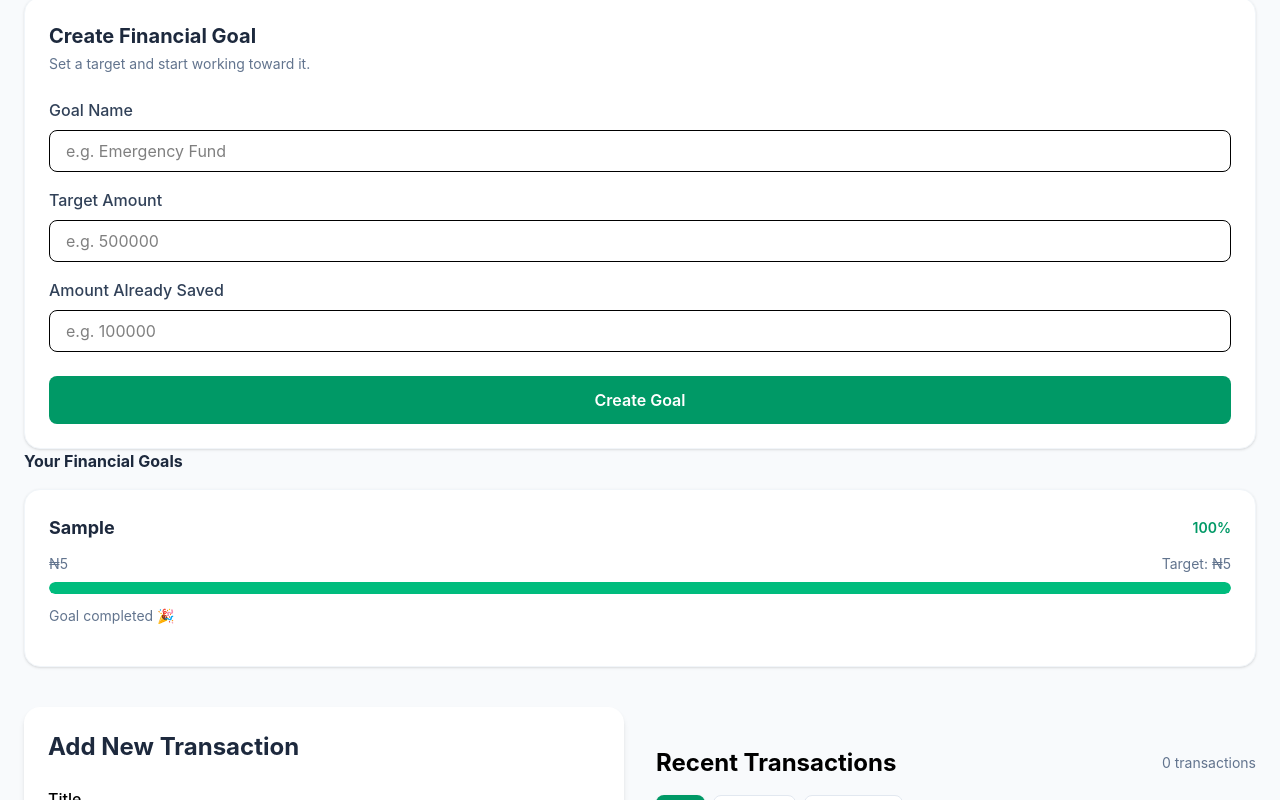
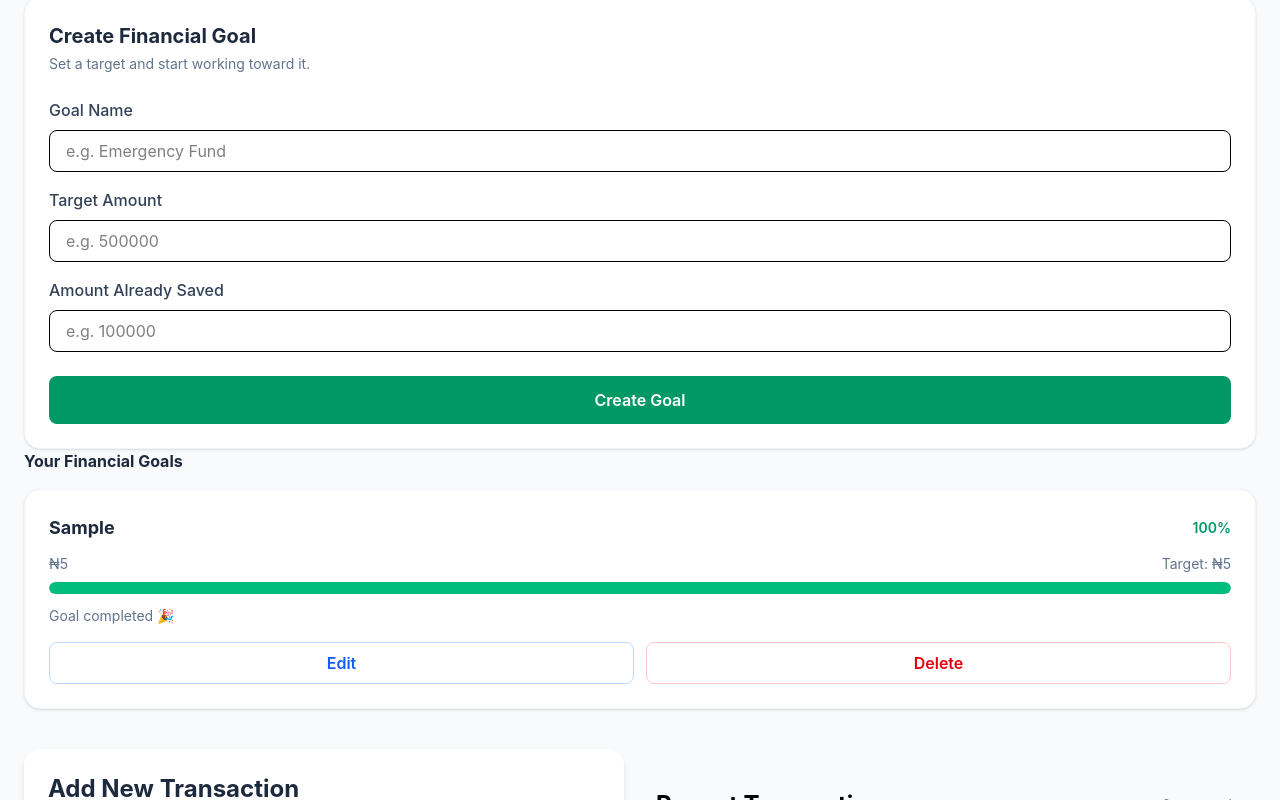
Before and after one commit to sharon5555/Finance-tracker, a React (Vite) app: page / in a window 1280 px wide. Both pictures are taken after typing "Sample", "5", "5" into the empty fields and a click on the button "Create Goal". Shown: the part 1489-2289 px from the top of the page. Built offline with nearby package versions, Linux system fonts and the light colour scheme.

Commit message:
Add financial goal management

```diff
--- a/src/components/common/GoalCard.jsx
+++ b/src/components/common/GoalCard.jsx
@@ -11,7 +11,9 @@ function GoalCard({
     name,
     targetAmount,
     currentAmount,
-    onAddMoney
+    onAddMoney,
+    onDelete,
+    onEdit
 }) {
 
     // Store the amount the user wants to add.
@@ -172,6 +174,38 @@ function GoalCard({
 
             )}
 
+
+            {/*
+                Goal action buttons:
+
+                Edit allows the user to change the goal.
+                Delete removes the goal.
+            */}
+            <div className="flex gap-3 mt-3">
+
+                {/* Edit Goal button */}
+                <button
+                    type="button"
+                    onClick={onEdit}
+                    className="flex-1 border border-blue-200 text-blue-600
+                    py-2 rounded-lg font-semibold hover:bg-blue-50"
+                >
+                    Edit
+                </button>
+
+
+                {/* Delete Goal button */}
+                <button
+                    type="button"
+                    onClick={onDelete}
+                    className="flex-1 border border-red-200 text-red-600
+                    py-2 rounded-lg font-semibold hover:bg-red-50"
+                >
+                    Delete
+                </button>
+
+            </div>
+
         </div>
 
     );
--- a/src/components/common/GoalForm.jsx
+++ b/src/components/common/GoalForm.jsx
@@ -1,4 +1,4 @@
-import { useState } from "react";
+import {  useEffect, useState } from "react";
 
 
 /*
@@ -9,8 +9,18 @@ import { useState } from "react";
     - Goal name
     - Target amount
     - Starting amount
+
+    GoalForm can now handle both creating
+    and editing financial goals.
 */
-function GoalForm({ onAddGoal }) {
+function GoalForm({
+
+    onAddGoal,
+    editingGoal,
+    onFinishEditing
+}) {
+
+
 
     // Store the name of the goal.
     const [name, setName] = useState("");
@@ -20,6 +30,24 @@ function GoalForm({ onAddGoal }) {
 
     // Store the amount already saved.
     const [currentAmount, setCurrentAmount] = useState("");
+
+    /*
+        When the user clicks Edit, load the selected
+        goal's current information into the form.
+    */
+    useEffect(() => {
+
+        // If no goal is selected for editing, do nothing.
+        if (!editingGoal) {
+            return;
+        }
+
+        // Fill the inputs with the existing goal information.
+        setName(editingGoal.name);
+        setTargetAmount(String(editingGoal.targetAmount));
+        setCurrentAmount(String(editingGoal.currentAmount));
+
+    }, [editingGoal]);
 
 
     /*
@@ -82,14 +110,19 @@ function GoalForm({ onAddGoal }) {
 
 
         /*
-            Create the goal object.
+            Create the goal information.
 
-            Date.now() gives each goal
-            a unique ID.
+            When editing:
+            Keep the existing ID.
+
+            When creating:
+            Generate a new ID.
         */
         const newGoal = {
 
-            id: Date.now(),
+            id: editingGoal
+                ? editingGoal.id
+                : Date.now(),
 
             name: name.trim(),
 
@@ -102,6 +135,11 @@ function GoalForm({ onAddGoal }) {
 
         // Send the goal to Hero.jsx.
         onAddGoal(newGoal);
+
+        // If we were editing a goal, leave edit mode after saving.
+        if (editingGoal) {
+            onFinishEditing();
+        }
 
 
         // Clear the form after saving.
@@ -122,7 +160,9 @@ function GoalForm({ onAddGoal }) {
             <div className="mb-6">
 
                 <h2 className="text-xl font-bold text-slate-800">
-                    Create Financial Goal
+                    {editingGoal
+                        ? "Edit Financial Goal"
+                        : "Create Financial Goal"}
                 </h2>
 
                 <p className="text-sm text-slate-500 mt-1">
@@ -201,7 +241,9 @@ function GoalForm({ onAddGoal }) {
                     className="w-full bg-emerald-600 text-white py-3 rounded-lg
                     font-semibold hover:bg-emerald-700"
                 >
-                    Create Goal
+                    {editingGoal
+                        ? "Update Goal"
+                        : "Create Goal"}
                 </button>
 
             </form>
--- a/src/components/landing/Hero.jsx
+++ b/src/components/landing/Hero.jsx
@@ -135,15 +135,42 @@ function Hero() {
     */
     const [goals, setGoals] = useState([]);
 
+    // Storethe goal currently being edited.
+    const [editingGoal, setEditingGoal] = useState(null);
+
     /*
-        Add a new financial goal to the goal list.
+        Add or update a financial goal.
 
-        GoalForm sends the new goal here.
+        If the goal already exists, we update it.
+        If it does not exist, we create a new goal.
     */
     function addGoal(goal) {
 
-        // Add the new goal to the existing goals.
+        // Check whether this goal already exists.
+        const existingGoal = goals.find(
+            (item) => item.id === goal.id
+        );
+
+
+        // If the goal already exists, update it.
+        if (existingGoal) {
+
+            setGoals(
+                goals.map((item) =>
+                    item.id === goal.id
+                        ? goal
+                        : item
+                )
+            );
+
+            return;
+        }
+
+
+        // If the goal does not exist,
+        // add it as a new goal.
         setGoals([...goals, goal]);
+
     }
 
     /*
@@ -172,6 +199,60 @@ function Hero() {
                 return goal;
             })
         );
+    }
+
+    /*
+    Delete a financial goal.
+
+    We first ask the user to confirm.
+    If they confirm, we remove the goal
+    from the goals array.
+    */
+    function deleteGoal(goalId) {
+
+        // Ask the user to confirm the deletion.
+        const confirmDelete = window.confirm(
+            "Are you sure you want to delete this financial goal?"
+        );
+
+
+        // Stop if the user clicks Cancel.
+        if (!confirmDelete) {
+            return;
+        }
+
+
+        // Remove the selected goal from the goals array.
+        setGoals(
+            goals.filter((goal) => goal.id !== goalId)
+        );
+
+    }
+
+
+    /*
+        Select the goal that the user wants to edit.
+
+        We find the goal using its ID and store it
+        in editingGoal.
+    */
+    function editGoal(goalId) {
+
+        // Find the selected goal.
+        const goalToEdit = goals.find(
+            (goal) => goal.id === goalId
+        );
+
+
+        // Stop if the goal cannot be found.
+        if (!goalToEdit) {
+            return;
+        }
+
+
+        // Store the selected goal.
+        setEditingGoal(goalToEdit);
+
     }
 
         // PART D
@@ -491,9 +572,14 @@ function Hero() {
                     */}
                     <div className="mt-8 grid-cols-1 lg:grid-cols-2 gap-8">
 
-                        {/* Create Goal Form */}
+                        {/*
+                            GoalForm handles both creating
+                            and editing financial goals.
+                        */}
                         <GoalForm
                             onAddGoal={addGoal}
+                            editingGoal={editingGoal}
+                            onFinishEditing={() => setEditingGoal(null)}
                         />
 
 
@@ -525,6 +611,14 @@ function Hero() {
                                         currentAmount={goal.currentAmount}
                                         onAddMoney={(amount) =>
                                             addMoneyToGoal(goal.id, amount)
+                                        }
+
+                                        onEdit={() =>
+                                            editGoal(goal.id)
+                                        }
+
+                                        onDelete={() =>
+                                            deleteGoal(goal.id)
                                         }
                                     />
                                 ))
```
